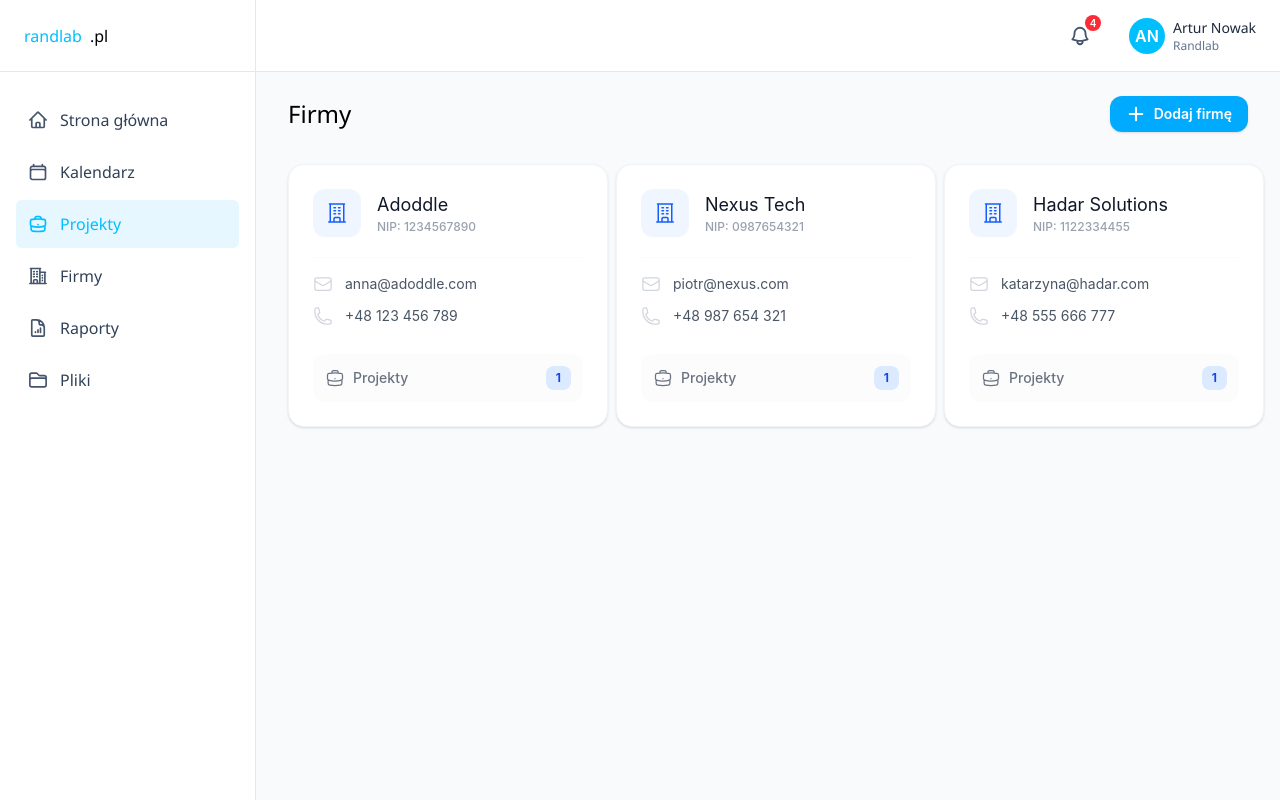
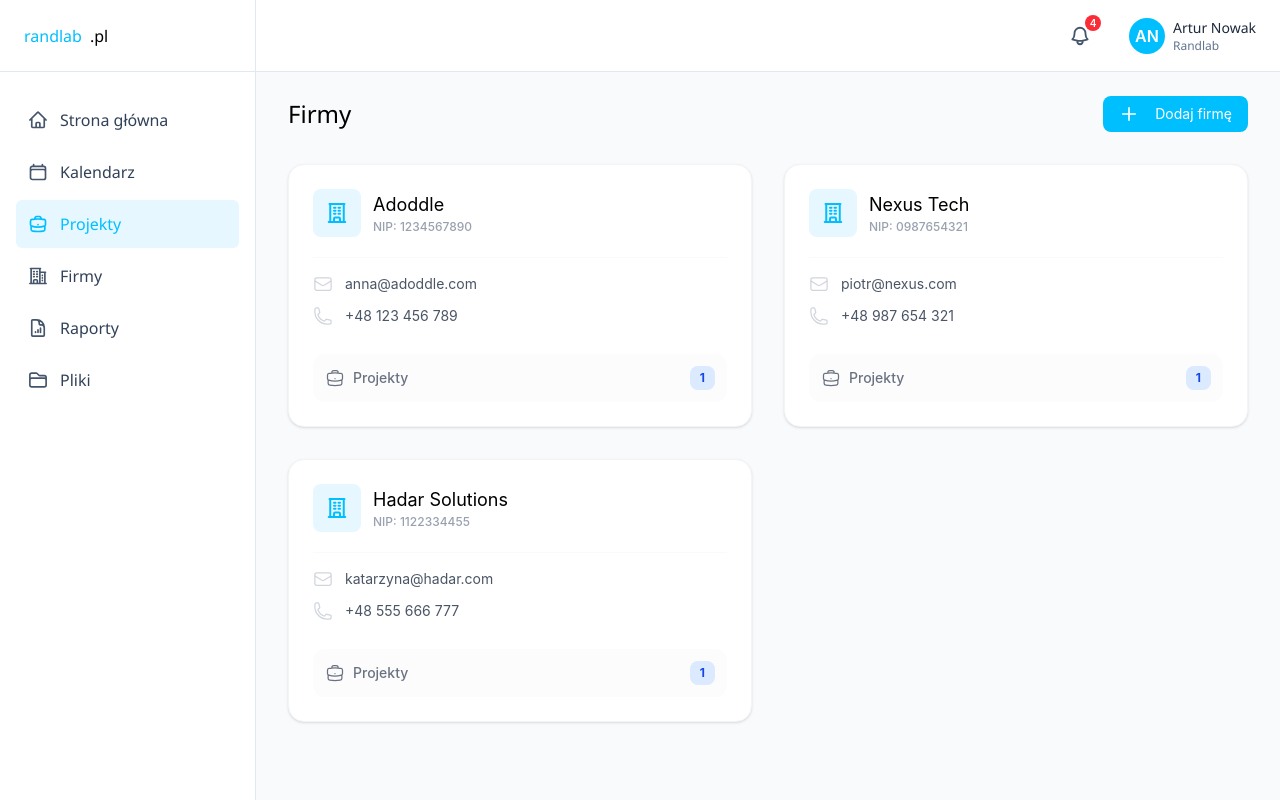
Before and after one commit to ScrumDone/ScrumDone, a React (Vite) app in the folder client/: page /companies in a window 1280 px wide. Built offline with nearby package versions, Linux system fonts and the light colour scheme.

Commit message:
Update CompaniesPage and CompanyCard with system colors and Figma specs (Work in progress)

```diff
--- a/client/src/components/CompanyCard.tsx
+++ b/client/src/components/CompanyCard.tsx
@@ -19,12 +19,12 @@ const CompanyCard: React.FC<CompanyCardProps> = ({ name, nip, email, phone, proj
     <div className="bg-white p-6 rounded-2xl shadow-sm border border-gray-100 flex flex-col gap-5 min-w-[320px] flex-1 transition-all hover:shadow-md">
 
       {/* NAZWA FIRMY */}
-      <div className="flex items-center gap-4">
-        <div className="bg-blue-50 p-3 rounded-xl text-blue-600">
-          <BuildingOfficeIcon className="w-6 h-6" />
+      <div className="flex items-center gap-3">
+        <div className="bg-scrumdone-blue-200 p-3 rounded-lg text-scrumdone-blue-main">
+          <BuildingOfficeIcon className="w-6 h-6 stroke-2" />
         </div>
         <div>
-          <h3 className="text-lg text-gray-900">{name}</h3>
+          <h3 className="text-[18px] leading-[28px] text-black font-normal">{name}</h3>
           <p className="text-xs text-gray-400 font-medium">NIP: {nip}</p>
         </div>
       </div>
--- a/client/src/pages/Companiespage.tsx
+++ b/client/src/pages/Companiespage.tsx
@@ -28,14 +28,14 @@ const CompaniesPage: React.FC = () => {
                             Firmy
                         </h1>
 
-                        <button className="bg-[#00aaff] hover:bg-[#0099ee] text-white px-4 py-2 rounded-xl flex items-center gap-2 text-sm font-semibold shadow-sm transition-all active:scale-95">
-                            <PlusIcon className="w-5 h-5 stroke-[2.5]" />
+                        <button className="bg-scrumdone-blue-main hover:opacity-90 text-white px-4 py-2 rounded-lg flex items-center gap-4 text-sm font-normal transition-all active:scale-95 cursor-pointer">
+                            <PlusIcon className="w-5 h-5 stroke-2" />
                             Dodaj firmę
                         </button>
                     </div>
 
-                    {/* Siatka z kartami firm */}
-                    <div className="grid grid-cols-1 md:grid-cols-2 lg:grid-cols-3 gap-6">
+                    {/* Siatka z kartami firm - stałe 2 kolumny na desktopie */}
+                    <div className="grid grid-cols-2 gap-8">
                         {mockCompanies.map((company) => (
                             <CompanyCard
                                 key={company.id}
```
